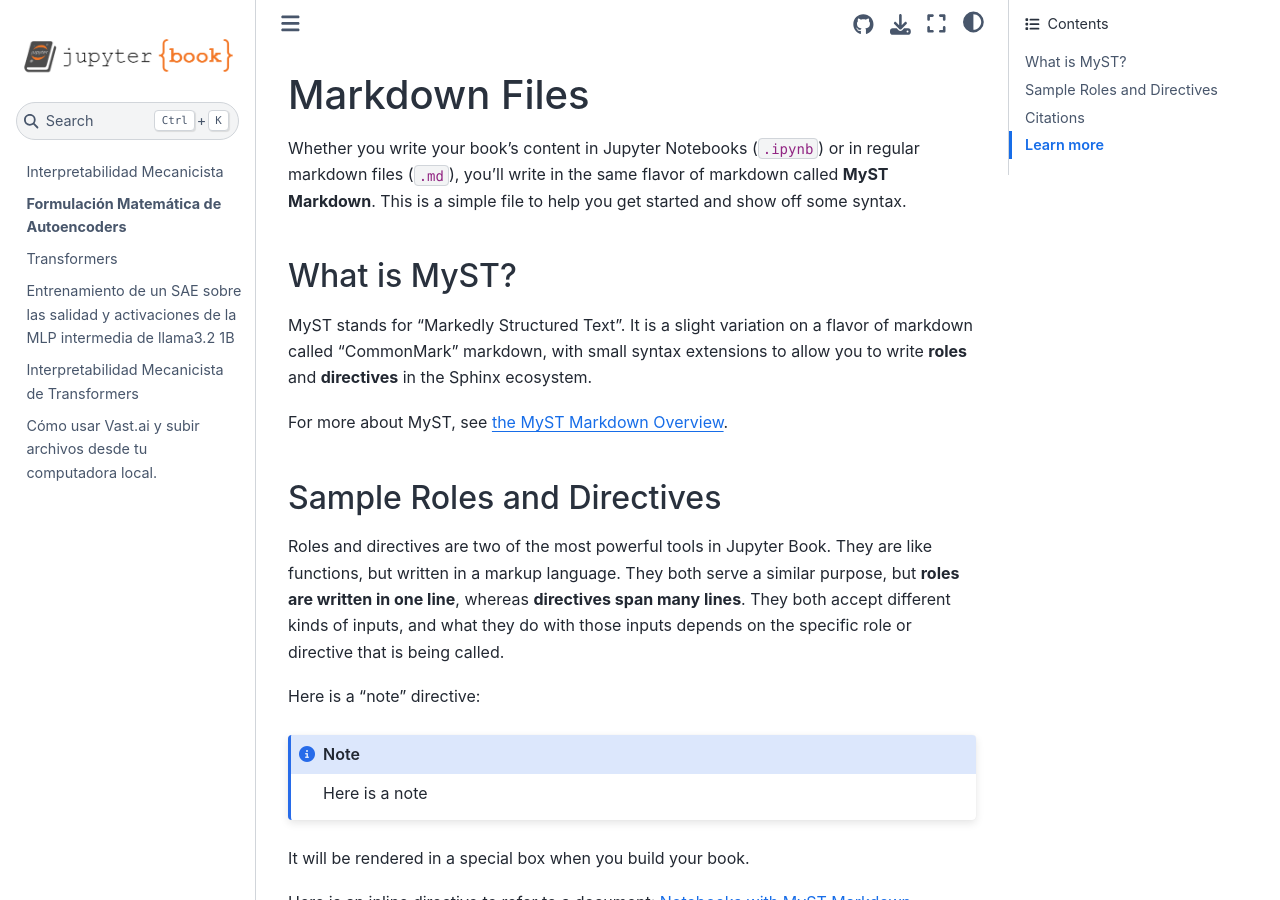
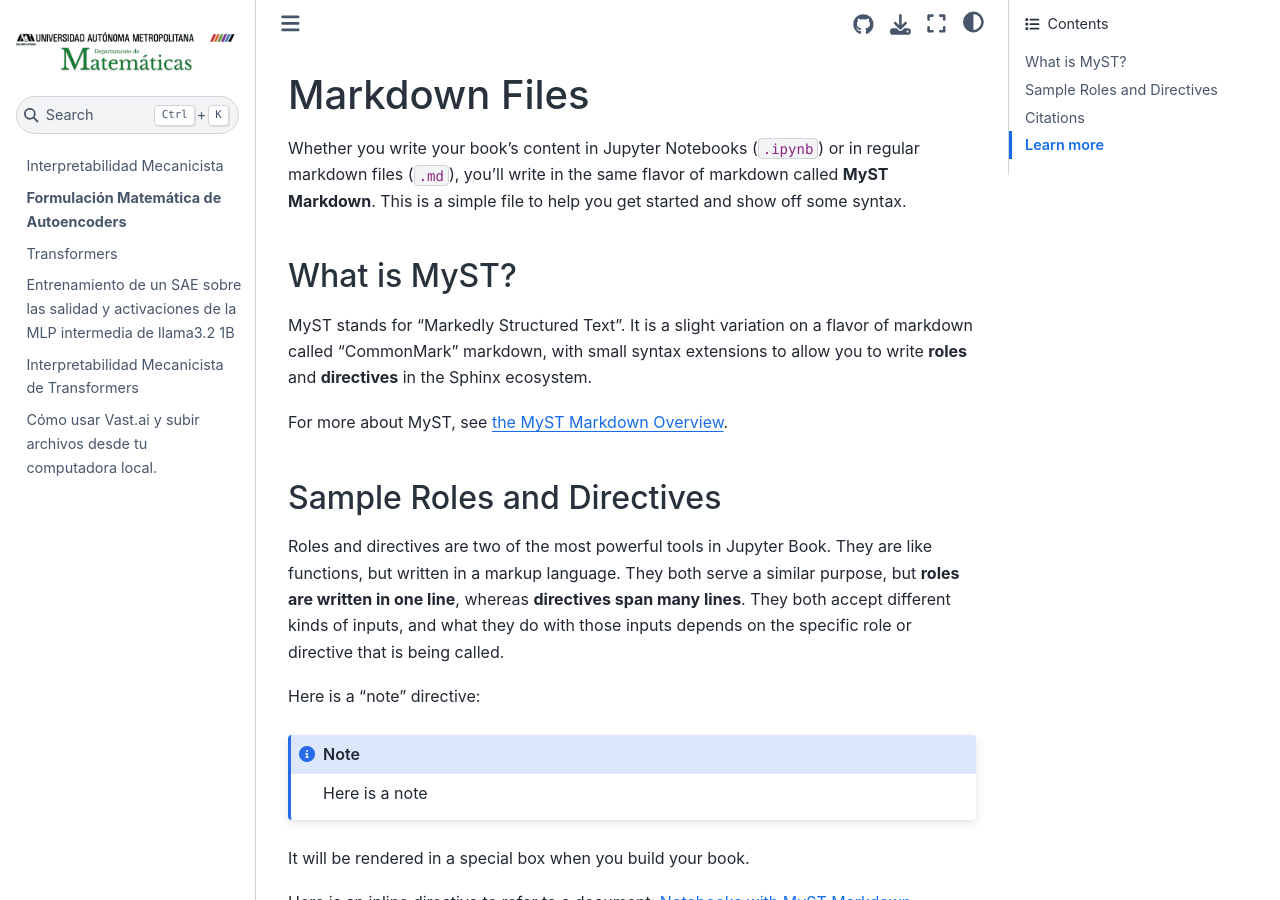
Before and after one commit to mech-interp-uam/mech-interp, a Jupyter Book: the page built from book/markdown.md, in a window 1280 px wide and 900 px high. Built offline with Jupyter Book 1.0.4 settings and Sphinx 7.4.7 and the Sphinx Book theme 1.1.4, drawn with Linux system fonts in a browser that asks for light colours; pages that are not in the unit, such as notebooks, are missing from menus; cross-references to code outside the pages are shown as plain code.

Commit message:
Agrega logo de la licenciatura y actualiza _config.yml

```diff
--- a/book/_config.yml
+++ b/book/_config.yml
@@ -3,7 +3,7 @@
 
 title: My sample book
 author: The Jupyter Book Community
-logo: logo.png
+logo: mate_uam.png
 
 # Force re-execution of notebooks on each build.
 # See https://jupyterbook.org/content/execute.html
```
Also changed, not shown: book/mate_uam.png (added).
